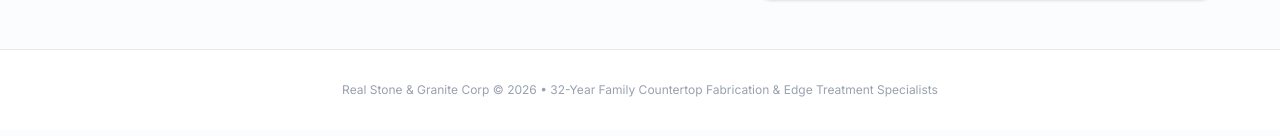
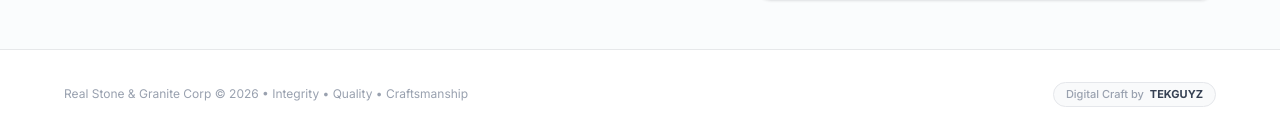
Before and after one commit to tekguyz/Real-Stone-Granite-AI-Experience, a Next.js app: page / in a window 1280 px wide. Shown: the part 1309-1445 px from the top of the page. Built offline with nearby package versions, Linux system fonts and the light colour scheme; no server answers.

Commit message:
Integrate WelcomeModal and update footer details
Added a WelcomeModal component and updated footer content.

```diff
--- a/app/page.tsx
+++ b/app/page.tsx
@@ -5,12 +5,14 @@
 import DeviceSimulator from '@/components/DeviceSimulator';
 import EmailViewport from '@/components/EmailViewport';
 import OutboundController from '@/components/OutboundController';
+import WelcomeModal from '@/components/WelcomeModal';
 import { Database, User, Calendar, RefreshCw, FileText, CheckCircle, Flame, Layers, ShieldCheck } from 'lucide-react';
 
 export default function DashboardPage() {
   const [currentStatus, setCurrentStatus] = useState<string>('AWAITING_CALL');
   const [customEmailHtml, setCustomEmailHtml] = useState<string>('');
   const [activeMobileTab, setActiveMobileTab] = useState<'workspace' | 'device'>('workspace');
+  const [isWelcomeModalOpen, setIsWelcomeModalOpen] = useState(true);
   const [leadData, setLeadData] = useState<any>({
     customer_name: '',
     customer_phone: '',
@@ -67,6 +69,7 @@
 
   return (
     <div className="min-h-screen flex flex-col font-sans bg-[var(--color-canvas)] text-[var(--color-primary)]">
+      <WelcomeModal isOpen={isWelcomeModalOpen} onClose={() => setIsWelcomeModalOpen(false)} />
       {/* Global Navigation Header */}
       <header className="h-16 bg-white border-b border-[var(--color-border-hairline)] flex items-center justify-between px-6 shrink-0 z-20 shadow-xs">
         <div className="flex items-center gap-6">
@@ -267,10 +270,23 @@
       </main>
 
       {/* Corporate Footnotes */}
-      <footer className="border-t border-[var(--color-border-hairline)] py-8 text-center text-xs text-gray-400 bg-white shrink-0">
-        <p className="max-w-[1200px] mx-auto px-6 font-sans">
-          Real Stone & Granite Corp © {new Date().getFullYear()} • 32-Year Family Countertop Fabrication & Edge Treatment Specialists
-        </p>
+      <footer className="border-t border-[var(--color-border-hairline)] py-8 bg-white shrink-0">
+        <div className="max-w-[1200px] mx-auto px-6 flex flex-col sm:flex-row items-center justify-between gap-4 text-xs text-gray-400 font-sans">
+          <p>
+            Real Stone & Granite Corp © {new Date().getFullYear()} • Integrity • Quality • Craftsmanship
+          </p>
+          <div className="flex items-center gap-1.5 bg-gray-50 border border-gray-200 px-3 py-1 rounded-full text-[11px]">
+            <span className="text-gray-400 font-medium">Digital Craft by</span>
+            <a
+              href="https://tekguyz.com"
+              target="_blank"
+              rel="noopener noreferrer"
+              className="font-bold text-gray-700 hover:text-black transition-colors"
+            >
+              TEKGUYZ
+            </a>
+          </div>
+        </div>
       </footer>
     </div>
   );
```
